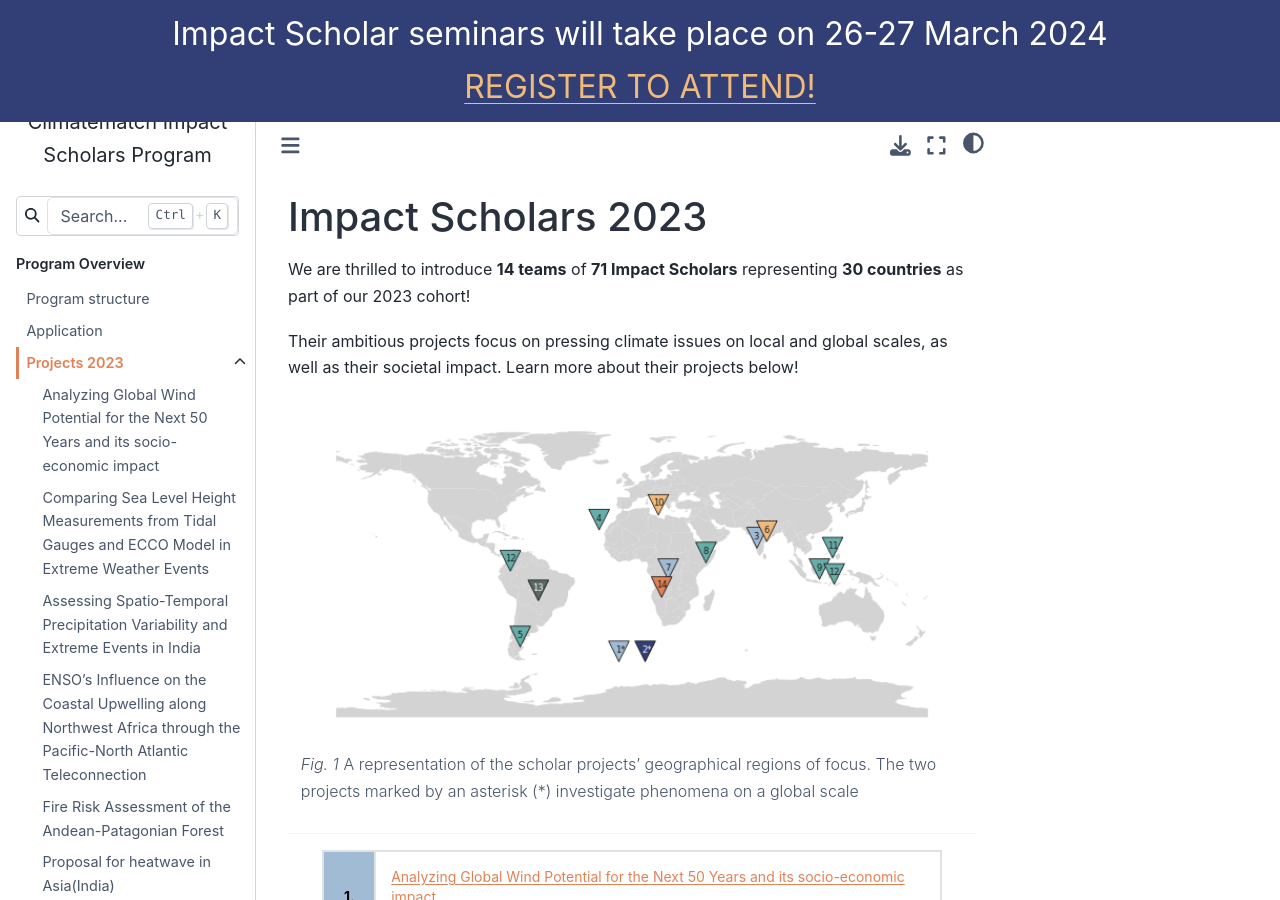
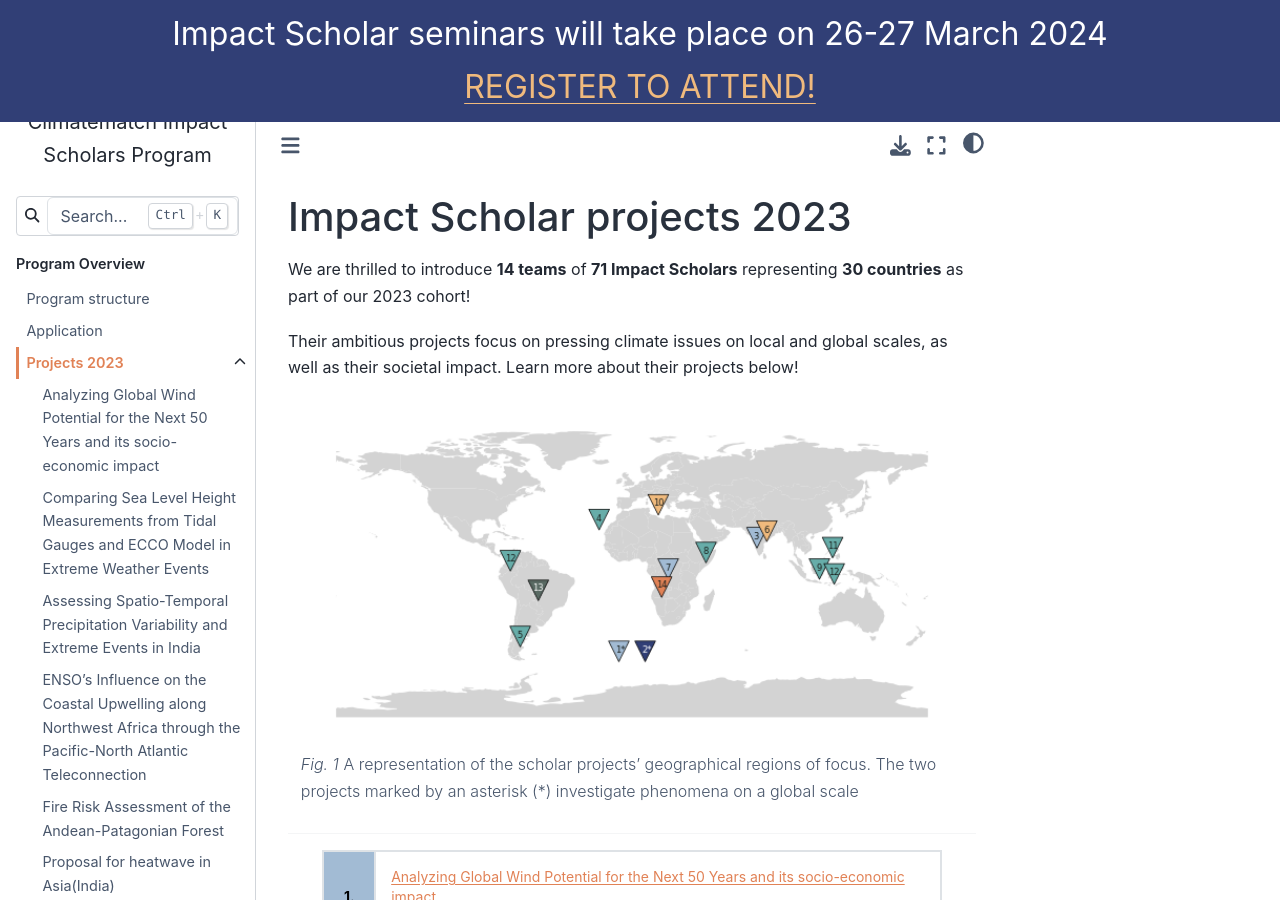
Before and after one commit to neuromatch/impact-scholars, a Jupyter Book: the page built from impact-scholars/scholars2023.md, in a window 1280 px wide and 900 px high. Built offline with Jupyter Book 1.0.4 settings and Sphinx 7.4.7 and the Sphinx Book theme 1.1.4, drawn with Linux system fonts in a browser that asks for light colours.

Commit message:
Update scholar page title

```diff
--- a/impact-scholars/scholars2023.md
+++ b/impact-scholars/scholars2023.md
@@ -1,4 +1,4 @@
-# Impact Scholars 2023
+# Impact Scholar projects 2023
 
 We are thrilled to introduce **14 teams** of **71 Impact Scholars** representing **30 countries** as part of our 2023 cohort!
 
```
